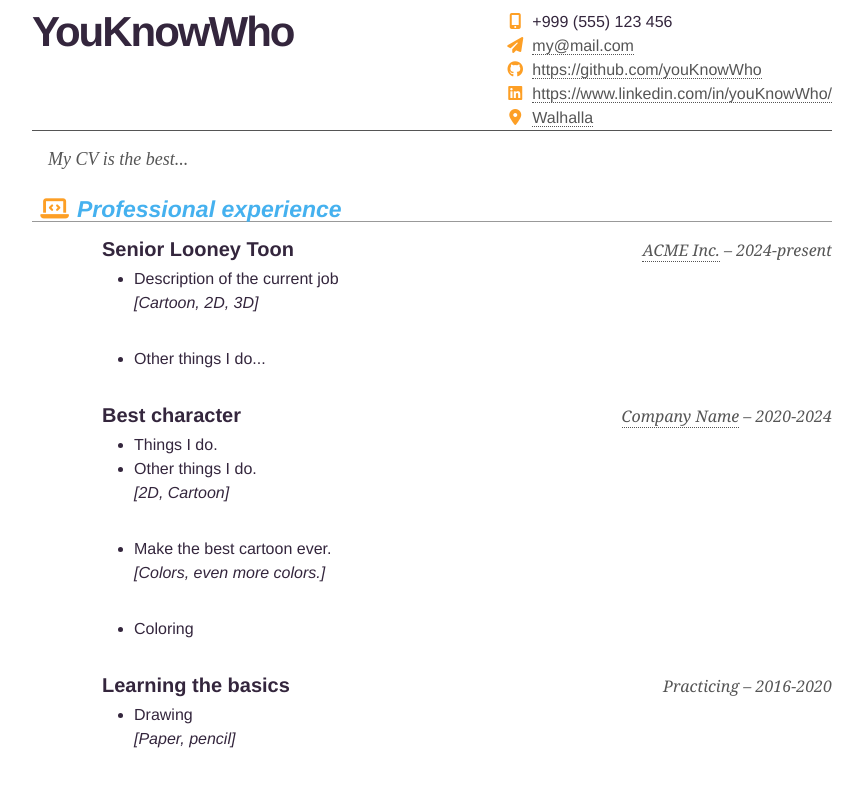
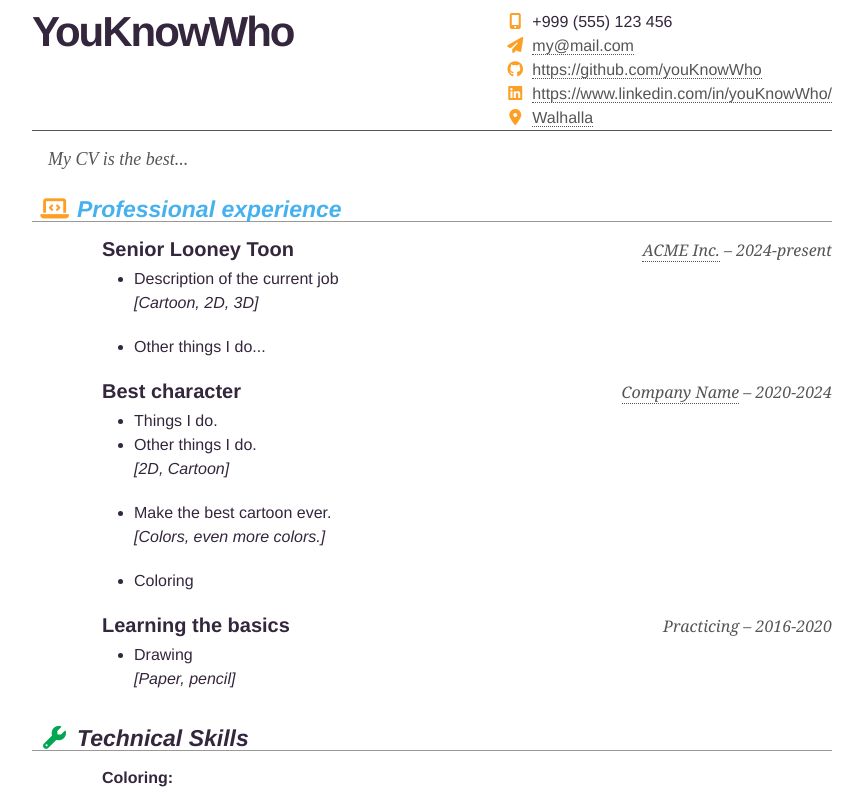
Before and after one commit to fogasjanos/resume, an Angular app: page / in a window 1280 px wide. Shown: the top 793 px of the page, without its empty margins (208-1071 px from the left). Built offline with nearby package versions, Linux system fonts and the light colour scheme.

Commit message:
Finetune css

```diff
--- a/public/css/resume-print.css
+++ b/public/css/resume-print.css
@@ -65,7 +65,7 @@ a:hover {
   color: black;
 }
 ul {
-  margin: 0 0 32px 32px;
+  margin: 0 0 20px 32px;
 }
 #objective {
   float: left;
--- a/public/css/resume.css
+++ b/public/css/resume.css
@@ -128,7 +128,7 @@ a:hover {
   color: black;
 }
 ul {
-  margin: 0 0 32px 32px;
+  margin: 0 0 20px 32px;
 }
 #objective {
   float: left;
```
